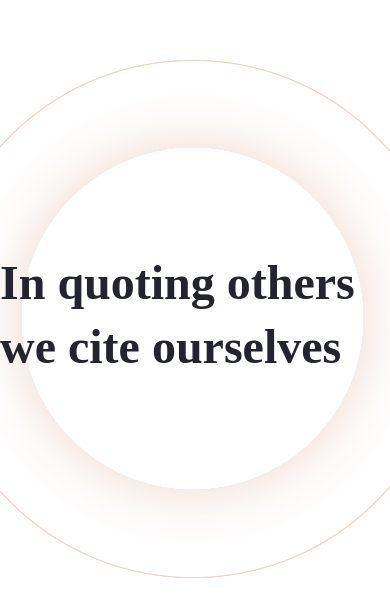
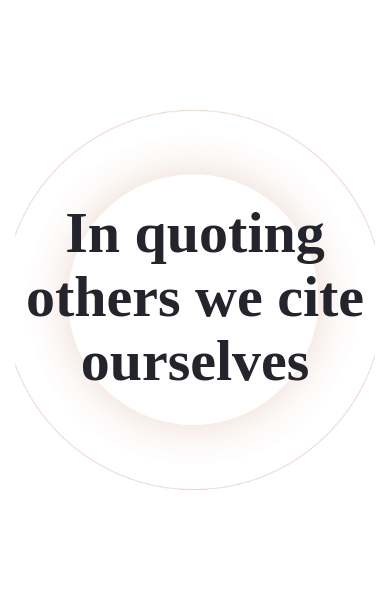
Before and after one commit to iiikova/madHatters-web, an Angular app: page / in a window 390 px wide. Shown: the part 4632-5244 px from the top of the page. Built offline with nearby package versions, Linux system fonts and the light colour scheme.

Commit message:
resp quote comp

```diff
--- a/src/app/components/quote/quote.component.scss
+++ b/src/app/components/quote/quote.component.scss
@@ -1,7 +1,4 @@
 // common //
-.section-outer {
-
-}
 .section-inner {
     width: 100%;
     max-width: 1200px;
@@ -13,7 +10,9 @@
     display: flex;
     justify-content: center;
     align-items: center;
-
+    text-align: center;
+    padding-left: 15px;
+    padding-right: 15px;
     .quote-title {
         padding-top: 350px;
         padding-bottom: 350px;
@@ -29,3 +28,41 @@
         background-position: center;
     }
 }
+
+// X-Small devices (portrait phones, less than 576px)
+// No media query for `xs` since this is the default in Bootstrap
+
+// Small devices (landscape phones, 576px and up)
+@media (max-width: 425px) {
+    .quote {
+        .quote-title {
+            padding-top: 300px;
+            padding-bottom: 300px;
+            background-size: cover;
+        }
+    }
+}
+
+// Medium devices (tablets, 768px and up)
+@media  (min-width: 768px) {
+
+}
+
+// X-Large devices (large desktops, 1200px and up)
+@media (max-width: 1200px) {
+    .quote {
+        .quote-title {
+             font-size: 58px;
+        }
+    }
+}
+
+// XX-Large devices (larger desktops, 1400px and up)
+@media (min-width: 1440px) {
+    .quote {
+        .quote-title {
+             font-size: 68px;
+        }
+    }
+
+}
```
